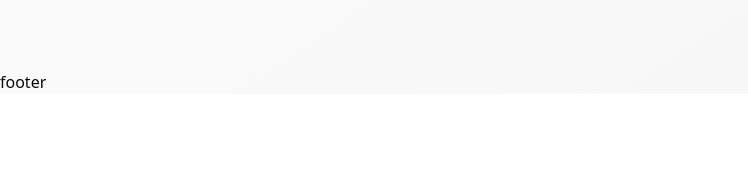
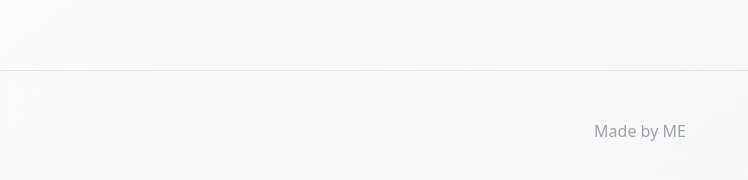
Before and after one commit to saba-ramezani/weather-app, a React (Vite) app: page / in a window 1280 px wide. Shown: the part 754-934 px from the top of the page, without its empty margins (0-748 px from the left). Before the commit the page ends 848 px from the top, so only its background shows below. Built offline with nearby package versions, Linux system fonts and the light colour scheme.

Commit message:
added initial footer

```diff
--- a/src/components/Layout.tsx
+++ b/src/components/Layout.tsx
@@ -7,7 +7,11 @@ const Layout = ({children}: PropsWithChildren) => {
         <main className="min-h-screen container mx-auto px-4 py-8">
             {children}
         </main>
-        footer
+        <footer className="border-t backdrop-blur-lg py-12">
+            <div className="container mx-auto px-4 text-center text-gray-400">
+                <p>Made by ME </p>
+            </div>
+        </footer>
     </div>
   )
 }
```
